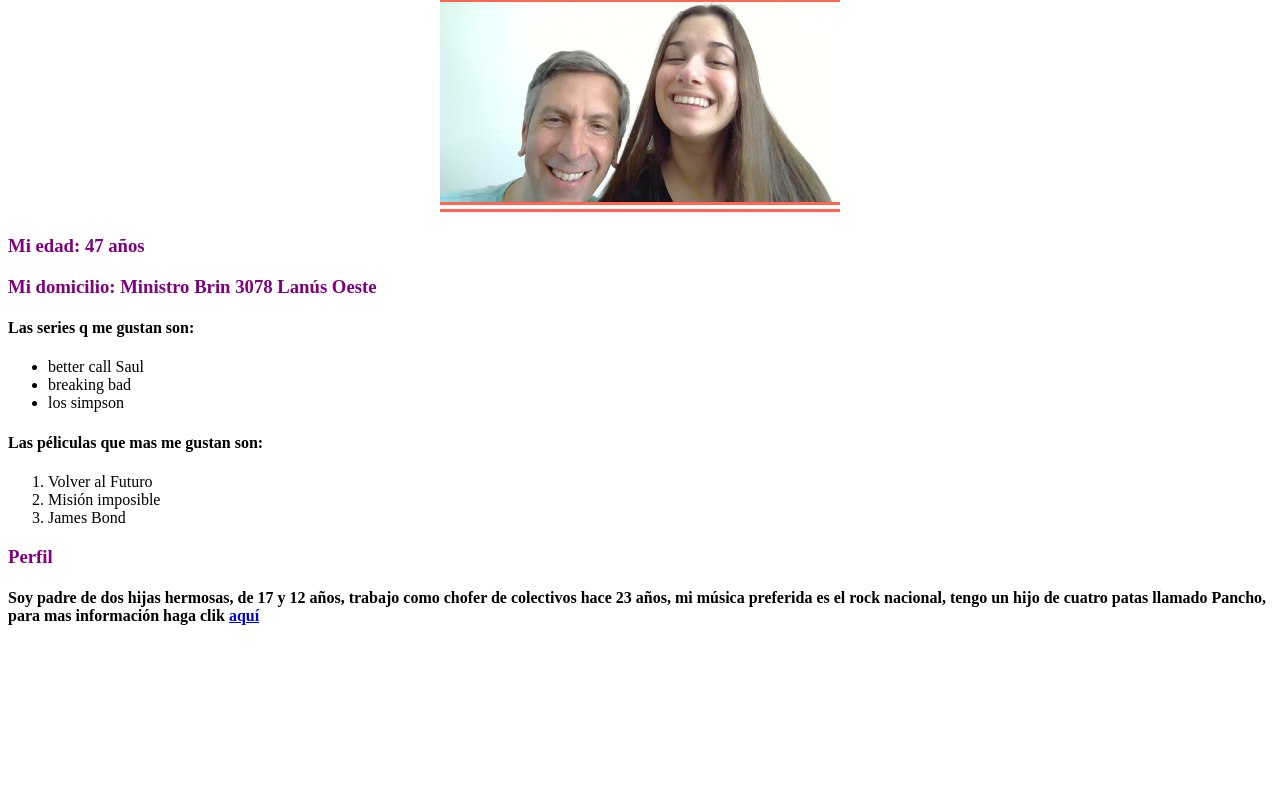
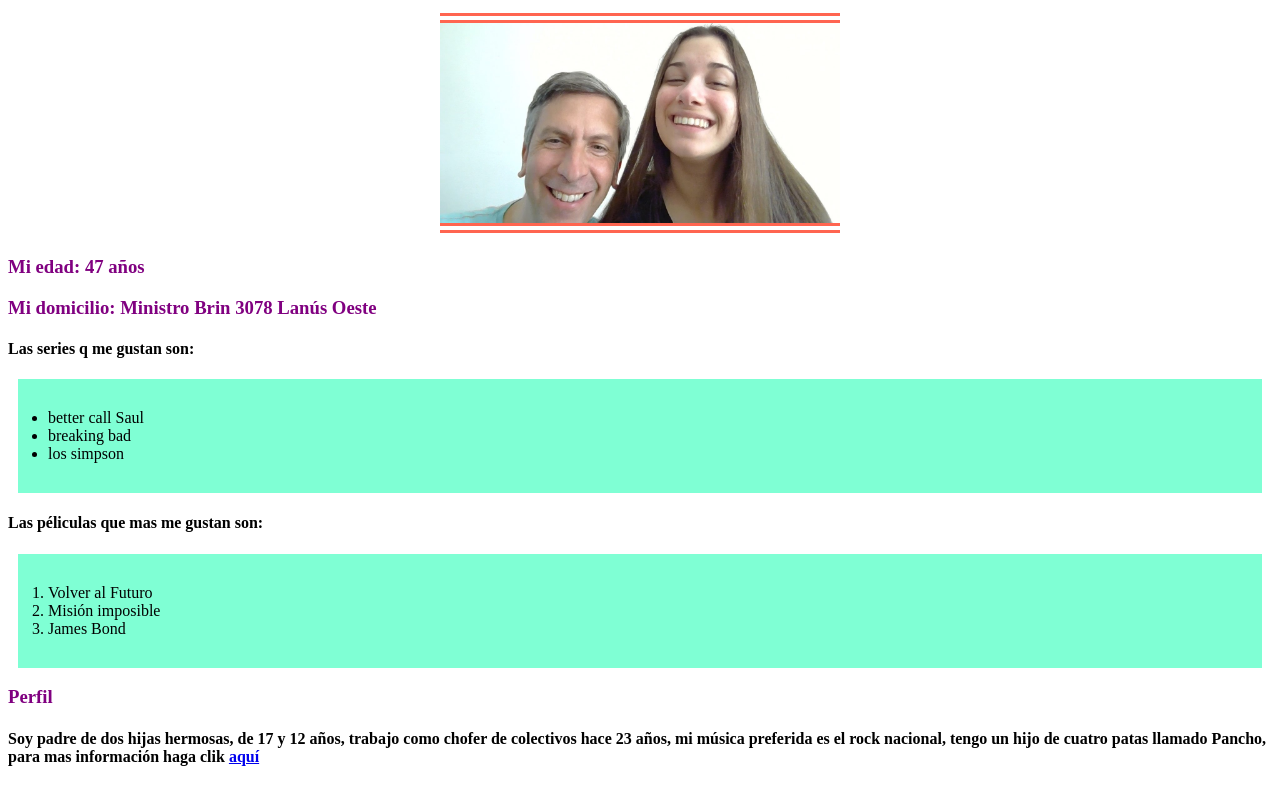
Before and after one commit to PabloEngelbrecht/programadorweb1, a plain HTML site: page M1U3/CV.html in a window 1280 px wide. Shown: the part 77-868 px from the top of the page. Before the commit the page ends 800 px from the top, so only its background shows below. Drawn offline with Linux system fonts and the light colour scheme.

Commit message:
Tarea unidad 3

```diff
--- a/M1U3/CV.css
+++ b/M1U3/CV.css
@@ -4,6 +4,7 @@ h2{
     text-align: center;
     text-transform: uppercase;
     font-family: 'Franklin Gothic Medium', 'Arial Narrow', Arial, sans-serif;
+    font-size: xx-large;
 }
 img {
     border-top: 10px double #ff6550;
@@ -13,3 +14,9 @@ border-bottom: 10px double #ff6550;
 h3{
     color: purple;
 }
+ul{
+    background-color: aquamarine;
+}
+ol{
+    background-color: aquamarine;
+}
--- a/M1U3/CV.html
+++ b/M1U3/CV.html
@@ -19,15 +19,22 @@
     <h3>Mi domicilio: Ministro Brin 3078
         Lanús Oeste
     </h3>
+    <style>
+        .caja {
+            border: 0px solid black;
+            padding: 30px;
+            margin: 10px;
+        }
+        </style>
 
     <h4>Las series q me gustan son:</h4>
-    <ul>
+    <ul class="caja">
         <li>better call Saul</li>
         <li>breaking bad</li>
         <li>los simpson</li>
     </ul>
     <h4>Las péliculas que mas me gustan son:</h4>
-    <ol>
+    <ol class="caja">
         <li>Volver al Futuro</li>
         <li>Misión imposible</li>
         <li>James Bond</li>
```
